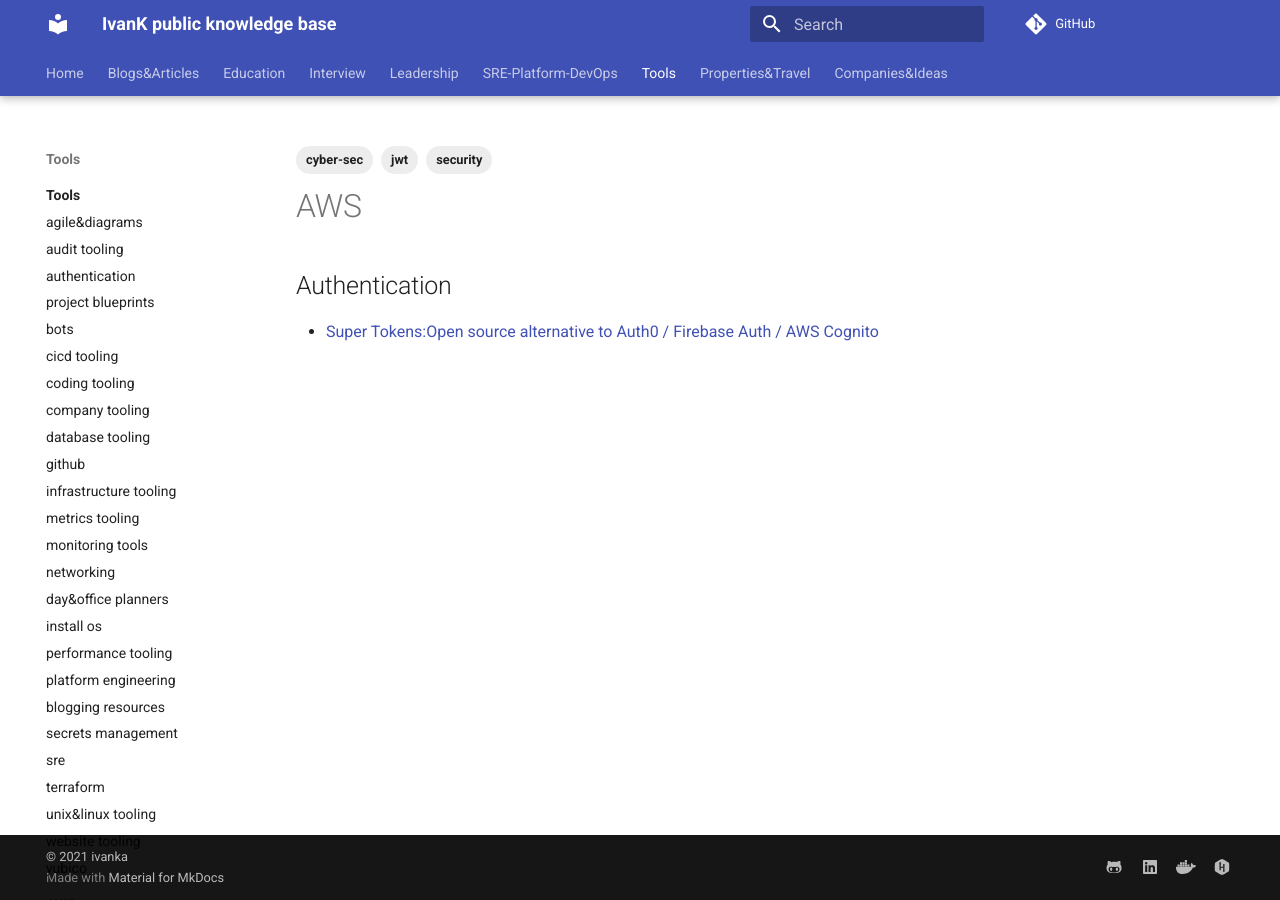
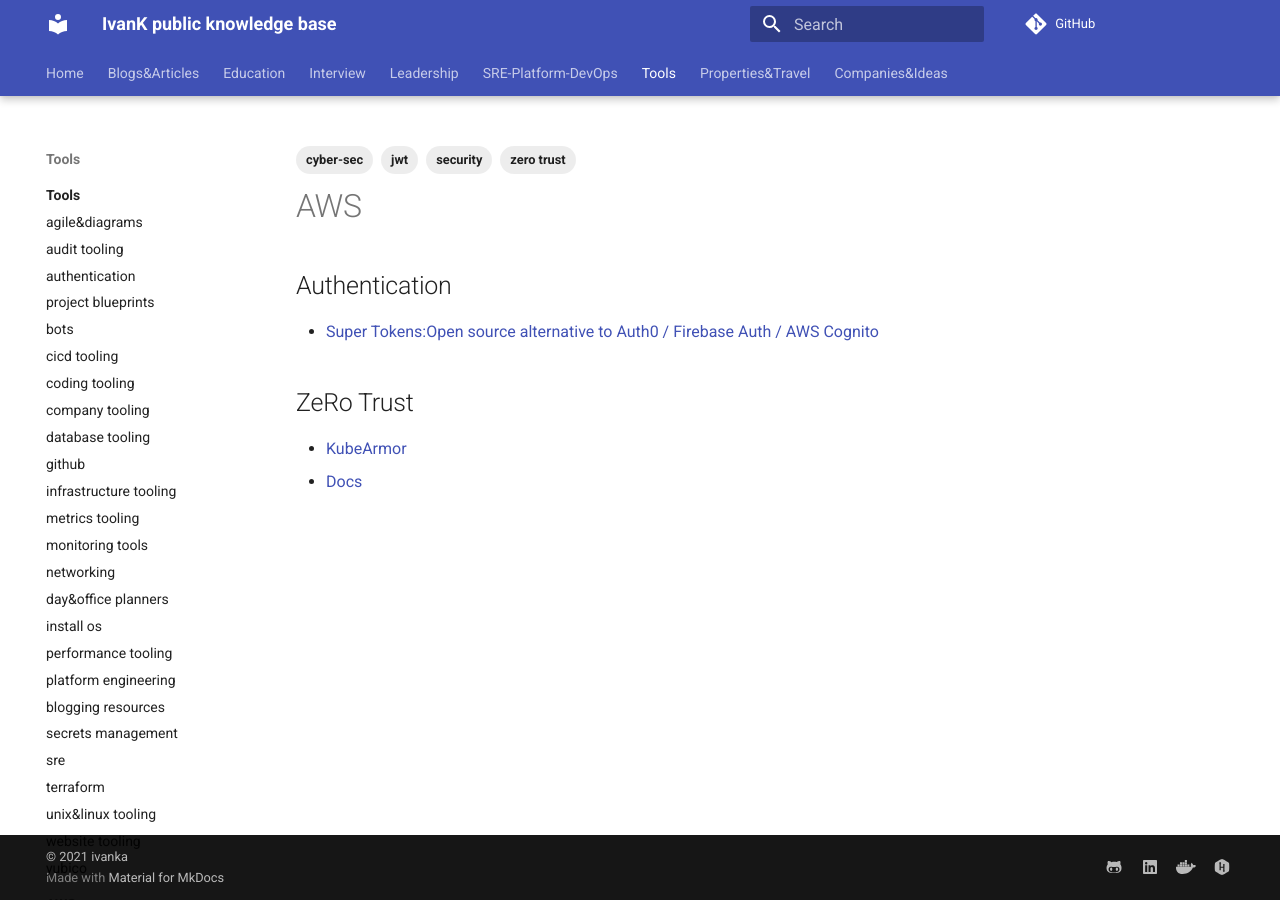
Before and after one commit to ivankatliarchuk/knowledge-base, an MkDocs documentation site: the page built from docs/tools/cyber-sec/index.md, in a window 1280 px wide. Built offline with MkDocs 1.6.1 and Material for MkDocs 9.7.7, drawn with Linux system fonts in a browser that asks for light colours; comment, search, counter and statistics services are not loaded.

Commit message:
added cybersec tools
Signed-off-by: ivan katliarchuk <ivan.katliarchuk@gmail.com>

```diff
--- a/docs/tools/cyber-sec/index.md
+++ b/docs/tools/cyber-sec/index.md
@@ -2,7 +2,7 @@
 title: security
 summary: cuber-sec tooling
 authors: ["ivan k"]
-tags: ["security", "cyber-sec", "jwt"]
+tags: ["security", "cyber-sec", "jwt", "zero trust"]
 date: 14-10-2022
 ---
 
@@ -11,3 +11,8 @@
 ## Authentication
 
 - [Super Tokens:Open source alternative to Auth0 / Firebase Auth / AWS Cognito](https://github.com/supertokens/supertokens-core)
+
+## ZeRo Trust
+
+- [KubeArmor](https://kubearmor.io/)
+  * [Docs](https://docs.kubearmor.io/kubearmor/use-cases/least_permissive_access)
```
Also changed, not shown: docs/tools/kubernetes/k8s.md (+4 -0 lines).
